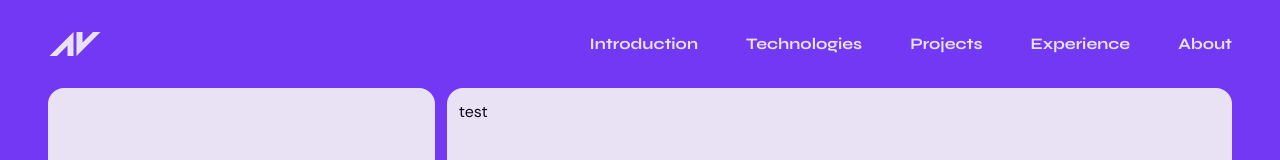
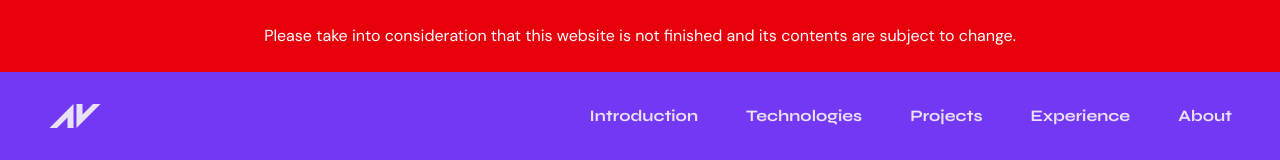
Before and after one commit to noahonfyre/noahonfyre.github.io, a Nuxt app: page / in a window 1280 px wide. Shown: the top 160 px of the page. Built offline with nearby package versions, Linux system fonts and the light colour scheme; no server answers.

Commit message:
feat: add temporary disclaimer banner

```diff
--- a/app/pages/index.vue
+++ b/app/pages/index.vue
@@ -1,4 +1,7 @@
 <template>
+  <section class="bg-red-600 text-white px-12 py-6 text-center">
+    Please take into consideration that this website is not finished and its contents are subject to change.
+  </section>
   <div class="h-screen bg-volt-600 flex flex-col px-12 pb-12">
     <Navbar></Navbar>
     <LandingSection></LandingSection>
```
